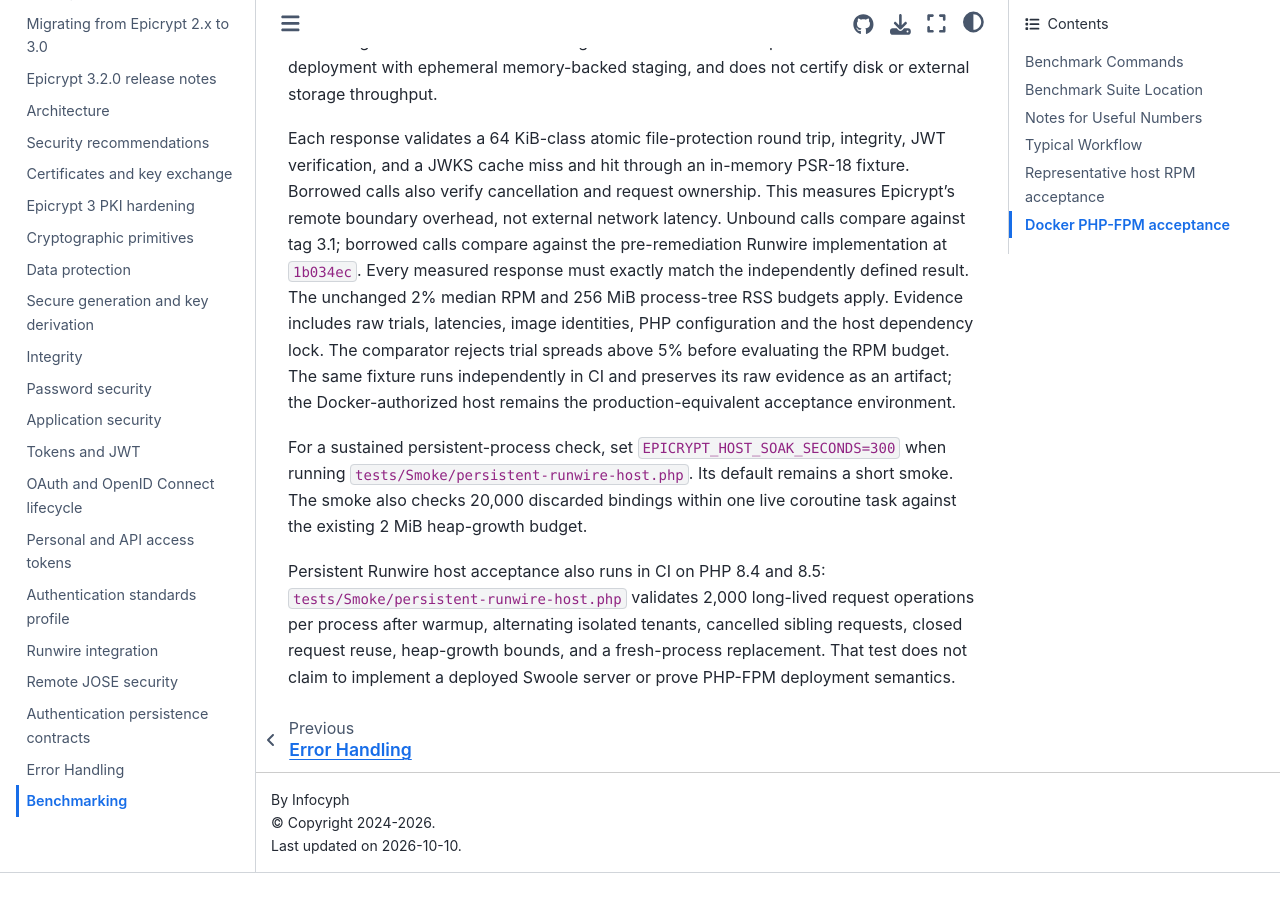
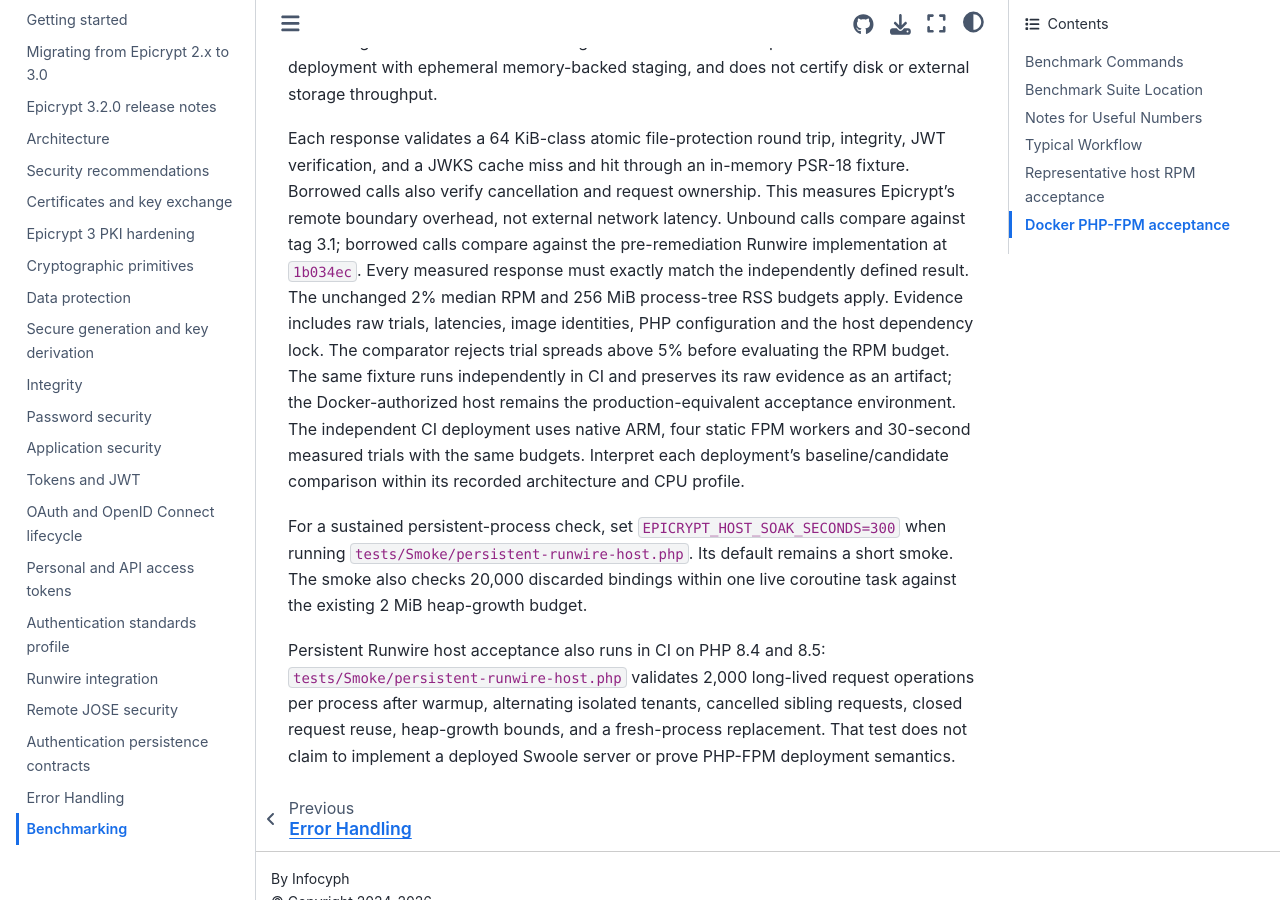
Before and after one commit to infocyph/Epicrypt, a Sphinx documentation site: the page built from docs/benchmarking.rst, in a window 1280 px wide and 900 px high, scrolled down 3332 px. Built offline with Sphinx 7.4.7 and the Sphinx Book theme 1.1.4, drawn with Linux system fonts in a browser that asks for light colours; before the commit the page ends 4205 px from its top, so only the background shows below that.

Commit message:
Isolate Docker acceptance on a native ARM runner

```diff
--- a/docs/benchmarking.rst
+++ b/docs/benchmarking.rst
@@ -158,6 +158,9 @@
 The same fixture runs independently in CI and preserves its raw evidence as
 an artifact; the Docker-authorized host remains the production-equivalent
 acceptance environment.
+The independent CI deployment uses native ARM, four static FPM workers and
+30-second measured trials with the same budgets. Interpret each deployment's
+baseline/candidate comparison within its recorded architecture and CPU profile.
 
 For a sustained persistent-process check, set
 ``EPICRYPT_HOST_SOAK_SECONDS=300`` when running
```
Also changed, not shown: docs/plans/epicrypt-next-release-audit-plan.md (+2 -0 lines), 1 other file.
